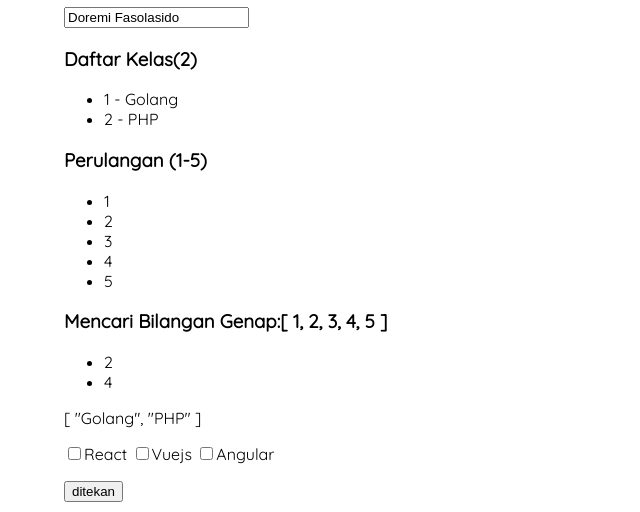
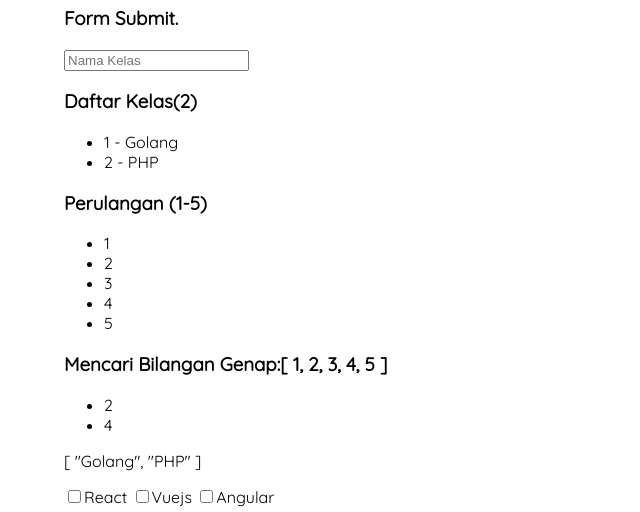
Before and after one commit to dapppppppp/belajar-vue, a plain HTML site: page latihan.html in a window 1280 px wide. Shown: the part 205-717 px from the top of the page, without its empty margins (0-640 px from the left). Drawn offline with nearby package versions, Linux system fonts and the light colour scheme.

Commit message:
Key Modifiers

```diff
--- a/latihan.html
+++ b/latihan.html
@@ -23,7 +23,9 @@
   <header>
   <img src="image/logo.png" width="80" alt="Logo Vue.js">
   <h1 v-text="name"></h1>
-  <p><input type="text" v-model="name"></p>
+
+  <h3>Form Submit.</h3>
+  <p><input type="text" placeholder="Nama Kelas" v-on:keyup.enter="submit"></p>
 
   <h3>Daftar Kelas({{kelas.length}})</h3>
 
@@ -109,6 +111,11 @@
                 },
                 gantimenu: function(data){
                     this.menu = data;
+                },
+                submit:function (event) {
+                    let text = event.target.value
+                    this.kelas.unshift(text);
+                    event.target.value = "";
                 }
             },
             computed: {
```
